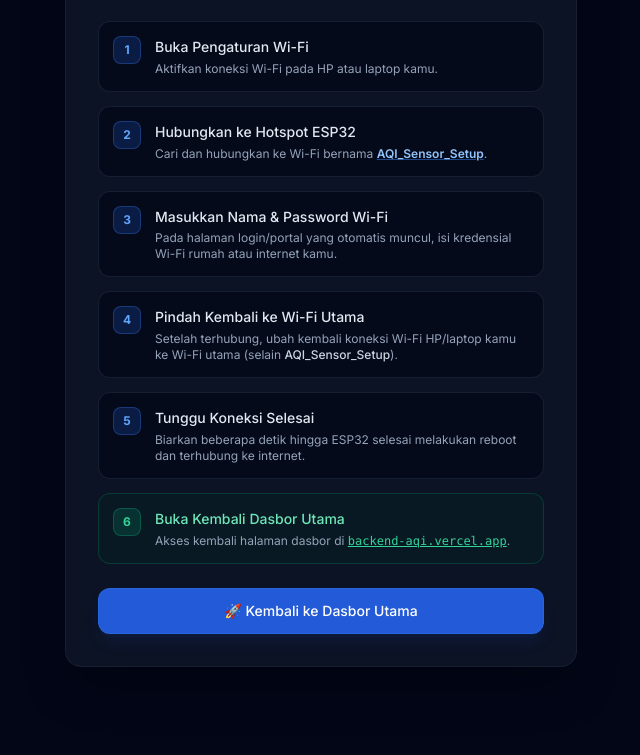
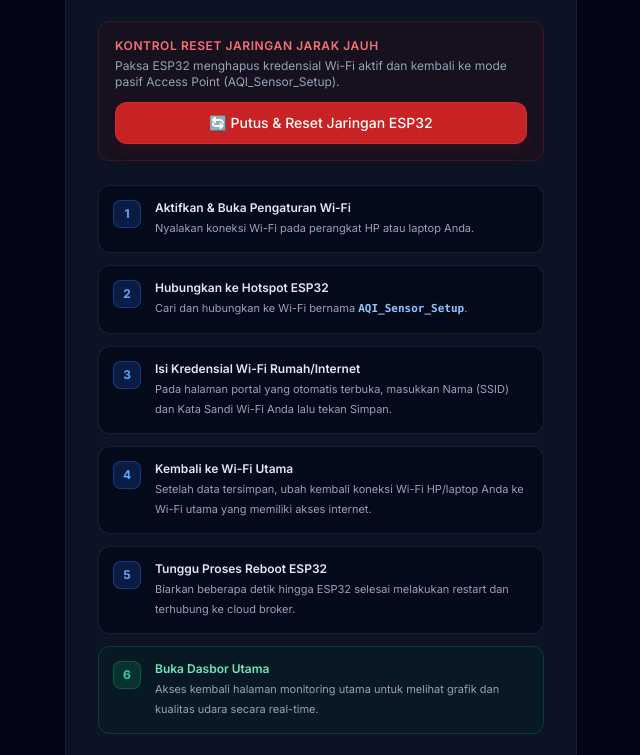
Before and after one commit to D21-Hash/backend-aqi, a website: page setup.html in a window 1280 px wide. Shown: the part 125-880 px from the top of the page, without its empty margins (319-959 px from the left). Before the commit the page ends 816 px from the top, so only its background shows below. Drawn offline with nearby package versions, Linux system fonts and the light colour scheme.

Commit message:
perubahan setup web

```diff
--- a/setup.html
+++ b/setup.html
@@ -3,32 +3,17 @@
 <head>
   <meta charset="UTF-8">
   <meta name="viewport" content="width=device-width, initial-scale=1.0">
-  <title>Panduan Setup Wi-Fi ESP32</title>
+  <title>Panduan & Setup Wi-Fi ESP32</title>
   <script src="https://cdn.tailwindcss.com"></script>
+  <script src="https://cdnjs.cloudflare.com/ajax/libs/paho-mqtt/1.0.1/mqttws31.min.js"></script>
   <style>
-    @import url('https://fonts.googleapis.com/css2?family=Inter:opsz,wght@14..32,400;14..32,500;14..32,600;14..32,700&display=swap');
-
-    body {
-      font-family: 'Inter', system-ui, -apple-system, sans-serif;
-    }
-
-    /* Custom scrollbar */
-    ::-webkit-scrollbar {
-      width: 6px;
-    }
-    ::-webkit-scrollbar-track {
-      background: #1f2937;
-    }
-    ::-webkit-scrollbar-thumb {
-      background: #4b5563;
-      border-radius: 8px;
-    }
+    @import url('https://fonts.googleapis.com/css2?family=Inter:wght@400;500;600;700&display=swap');
+    body { font-family: 'Inter', sans-serif; }
   </style>
 </head>
-<body class="bg-slate-950 text-slate-200 min-h-screen p-6 flex flex-col items-center justify-center antialiased selection:bg-blue-900/50 selection:text-white">
+<body class="bg-slate-950 text-slate-200 min-h-screen p-4 sm:p-6 flex flex-col items-center justify-center antialiased">
 
-  <!-- Card Utama -->
-  <div class="bg-slate-900/80 backdrop-blur-sm p-8 rounded-2xl border border-slate-800/60 w-full max-w-lg shadow-2xl shadow-black/40 transition-all duration-300">
+  <div class="bg-slate-900/80 backdrop-blur-sm p-6 sm:p-8 rounded-2xl border border-slate-800/60 w-full max-w-lg shadow-2xl">
 
     <!-- Header -->
     <div class="flex justify-between items-center mb-6 pb-4 border-b border-slate-800/80">
@@ -36,76 +21,131 @@
         <h1 class="text-xl font-bold tracking-tight text-slate-100 flex items-center gap-2">
           <span class="text-blue-400">⚙️</span> Panduan Setup Wi-Fi ESP32
         </h1>
-        <p class="text-xs text-slate-400 mt-1">Ikuti langkah-langkah di bawah untuk menghubungkan alat ke internet.</p>
+        <p class="text-xs text-slate-400 mt-1">Ikuti langkah instruksi di bawah atau gunakan reset jarak jauh.</p>
       </div>
     </div>
 
-    <!-- Daftar Langkah Manual -->
-    <div class="space-y-3.5 my-6 text-sm text-slate-300">
+    <!-- Kotak Fitur Reset Remote -->
+    <div class="mb-6 p-4 bg-red-950/20 border border-red-900/40 rounded-xl">
+      <h3 class="text-xs font-semibold text-red-400 uppercase tracking-wider mb-1">Kontrol Reset Jaringan Jarak Jauh</h3>
+      <p class="text-xs text-slate-400 mb-3">Paksa ESP32 menghapus kredensial Wi-Fi aktif dan kembali ke mode pasif Access Point (AQI_Sensor_Setup).</p>
+      <button onclick="sendResetSignal()" id="btnResetRemote"
+        class="w-full bg-red-600/90 hover:bg-red-600 text-white font-medium py-2.5 rounded-xl transition-all border border-red-500/30 flex items-center justify-center gap-2 text-sm shadow-lg shadow-red-900/20">
+        <span>🔄 Putus & Reset Jaringan ESP32</span>
+      </button>
+      <div id="resetStatus" class="mt-2 text-xs text-center text-slate-400 hidden"></div>
+    </div>
+
+    <!-- Instruksi Lengkap Pengguna -->
+    <div class="space-y-3 text-sm text-slate-300">
 
       <!-- Langkah 1 -->
-      <div class="flex gap-3.5 p-3.5 bg-slate-950/60 rounded-xl border border-slate-800/70 hover:border-slate-700/80 transition-all">
+      <div class="flex gap-3.5 p-3.5 bg-slate-950/60 rounded-xl border border-slate-800/70">
         <span class="flex-shrink-0 w-7 h-7 bg-blue-600/20 text-blue-400 font-bold rounded-lg flex items-center justify-center text-xs border border-blue-500/30">1</span>
-        <div class="leading-relaxed">
-          <p class="font-medium text-slate-200">Buka Pengaturan Wi-Fi</p>
-          <p class="text-xs text-slate-400 mt-0.5">Aktifkan koneksi Wi-Fi pada HP atau laptop kamu.</p>
+        <div>
+          <p class="font-semibold text-slate-200 text-xs">Aktifkan & Buka Pengaturan Wi-Fi</p>
+          <p class="text-[11px] text-slate-400 mt-0.5">Nyalakan koneksi Wi-Fi pada perangkat HP atau laptop Anda.</p>
         </div>
       </div>
 
       <!-- Langkah 2 -->
-      <div class="flex gap-3.5 p-3.5 bg-slate-950/60 rounded-xl border border-slate-800/70 hover:border-slate-700/80 transition-all">
+      <div class="flex gap-3.5 p-3.5 bg-slate-950/60 rounded-xl border border-slate-800/70">
         <span class="flex-shrink-0 w-7 h-7 bg-blue-600/20 text-blue-400 font-bold rounded-lg flex items-center justify-center text-xs border border-blue-500/30">2</span>
-        <div class="leading-relaxed">
-          <p class="font-medium text-slate-200">Hubungkan ke Hotspot ESP32</p>
-          <p class="text-xs text-slate-400 mt-0.5">Cari dan hubungkan ke Wi-Fi bernama <span class="text-blue-300 font-semibold underline decoration-blue-500/50">AQI_Sensor_Setup</span>.</p>
+        <div>
+          <p class="font-semibold text-slate-200 text-xs">Hubungkan ke Hotspot ESP32</p>
+          <p class="text-[11px] text-slate-400 mt-0.5">Cari dan hubungkan ke Wi-Fi bernama <span class="text-blue-300 font-mono font-bold">AQI_Sensor_Setup</span>.</p>
         </div>
       </div>
 
       <!-- Langkah 3 -->
-      <div class="flex gap-3.5 p-3.5 bg-slate-950/60 rounded-xl border border-slate-800/70 hover:border-slate-700/80 transition-all">
+      <div class="flex gap-3.5 p-3.5 bg-slate-950/60 rounded-xl border border-slate-800/70">
         <span class="flex-shrink-0 w-7 h-7 bg-blue-600/20 text-blue-400 font-bold rounded-lg flex items-center justify-center text-xs border border-blue-500/30">3</span>
-        <div class="leading-relaxed">
-          <p class="font-medium text-slate-200">Masukkan Nama & Password Wi-Fi</p>
-          <p class="text-xs text-slate-400 mt-0.5">Pada halaman login/portal yang otomatis muncul, isi kredensial Wi-Fi rumah atau internet kamu.</p>
+        <div>
+          <p class="font-semibold text-slate-200 text-xs">Isi Kredensial Wi-Fi Rumah/Internet</p>
+          <p class="text-[11px] text-slate-400 mt-0.5">Pada halaman portal yang otomatis terbuka, masukkan Nama (SSID) dan Kata Sandi Wi-Fi Anda lalu tekan Simpan.</p>
         </div>
       </div>
 
       <!-- Langkah 4 -->
-      <div class="flex gap-3.5 p-3.5 bg-slate-950/60 rounded-xl border border-slate-800/70 hover:border-slate-700/80 transition-all">
+      <div class="flex gap-3.5 p-3.5 bg-slate-950/60 rounded-xl border border-slate-800/70">
         <span class="flex-shrink-0 w-7 h-7 bg-blue-600/20 text-blue-400 font-bold rounded-lg flex items-center justify-center text-xs border border-blue-500/30">4</span>
-        <div class="leading-relaxed">
-          <p class="font-medium text-slate-200">Pindah Kembali ke Wi-Fi Utama</p>
-          <p class="text-xs text-slate-400 mt-0.5">Setelah terhubung, ubah kembali koneksi Wi-Fi HP/laptop kamu ke Wi-Fi utama (selain <span class="text-slate-300 font-medium">AQI_Sensor_Setup</span>).</p>
+        <div>
+          <p class="font-semibold text-slate-200 text-xs">Kembali ke Wi-Fi Utama</p>
+          <p class="text-[11px] text-slate-400 mt-0.5">Setelah data tersimpan, ubah kembali koneksi Wi-Fi HP/laptop Anda ke Wi-Fi utama yang memiliki akses internet.</p>
         </div>
       </div>
 
       <!-- Langkah 5 -->
-      <div class="flex gap-3.5 p-3.5 bg-slate-950/60 rounded-xl border border-slate-800/70 hover:border-slate-700/80 transition-all">
+      <div class="flex gap-3.5 p-3.5 bg-slate-950/60 rounded-xl border border-slate-800/70">
         <span class="flex-shrink-0 w-7 h-7 bg-blue-600/20 text-blue-400 font-bold rounded-lg flex items-center justify-center text-xs border border-blue-500/30">5</span>
-        <div class="leading-relaxed">
-          <p class="font-medium text-slate-200">Tunggu Koneksi Selesai</p>
-          <p class="text-xs text-slate-400 mt-0.5">Biarkan beberapa detik hingga ESP32 selesai melakukan reboot dan terhubung ke internet.</p>
+        <div>
+          <p class="font-semibold text-slate-200 text-xs">Tunggu Proses Reboot ESP32</p>
+          <p class="text-[11px] text-slate-400 mt-0.5">Biarkan beberapa detik hingga ESP32 selesai melakukan restart dan terhubung ke cloud broker.</p>
         </div>
       </div>
 
       <!-- Langkah 6 -->
-      <div class="flex gap-3.5 p-3.5 bg-emerald-950/30 rounded-xl border border-emerald-800/50 hover:border-emerald-700/70 transition-all">
+      <div class="flex gap-3.5 p-3.5 bg-emerald-950/30 rounded-xl border border-emerald-800/50">
         <span class="flex-shrink-0 w-7 h-7 bg-emerald-600/20 text-emerald-400 font-bold rounded-lg flex items-center justify-center text-xs border border-emerald-500/30">6</span>
-        <div class="leading-relaxed">
-          <p class="font-medium text-emerald-300">Buka Kembali Dasbor Utama</p>
-          <p class="text-xs text-slate-400 mt-0.5">Akses kembali halaman dasbor di <a href="https://backend-aqi.vercel.app" class="text-emerald-400 underline hover:text-emerald-300 font-mono">backend-aqi.vercel.app</a>.</p>
+        <div>
+          <p class="font-semibold text-emerald-300 text-xs">Buka Dasbor Utama</p>
+          <p class="text-[11px] text-slate-400 mt-0.5">Akses kembali halaman monitoring utama untuk melihat grafik dan kualitas udara secara real-time.</p>
         </div>
       </div>
 
     </div>
 
-    <!-- Tombol Aksi Kunjung Dasbor -->
-    <a href="https://backend-aqi.vercel.app"
-      class="w-full bg-blue-600/90 hover:bg-blue-600 text-white font-medium py-3 rounded-xl transition-all duration-200 shadow-lg shadow-blue-900/20 border border-blue-500/30 flex items-center justify-center gap-2 group text-sm mt-6">
+    <!-- Tombol Navigasi ke Dasbor -->
+    <a href="/"
+      class="w-full bg-blue-600/90 hover:bg-blue-600 text-white font-medium py-3 rounded-xl transition-all border border-blue-500/30 flex items-center justify-center gap-2 text-sm mt-6 shadow-lg shadow-blue-900/20">
       <span>🚀 Kembali ke Dasbor Utama</span>
     </a>
 
   </div>
 
+  <script>
+    const MQTT_HOST = "h181dd71.ala.asia-southeast1.emqxsl.com";
+    const MQTT_PORT = 8084;
+    const MQTT_USER = "Daniel";
+    const MQTT_PASS = "ESLS";
+    const TOPIC_CONTROL = "kualitas_udara/control";
+
+    function sendResetSignal() {
+      if (!confirm("Yakin ingin menghapus koneksi Wi-Fi ESP32 dan mengembalikannya ke mode pasif AP?")) return;
+
+      const statusEl = document.getElementById("resetStatus");
+      const btnEl = document.getElementById("btnResetRemote");
+
+      statusEl.classList.remove("hidden");
+      statusEl.innerText = "⏳ Menghubungkan ke broker EMQX...";
+      btnEl.disabled = true;
+
+      const clientID = "web_reset_" + Math.random().toString(16).substr(2, 8);
+      const client = new Paho.MQTT.Client(MQTT_HOST, MQTT_PORT, clientID);
+
+      client.connect({
+        useSSL: true,
+        userName: MQTT_USER,
+        password: MQTT_PASS,
+        onSuccess: function () {
+          statusEl.innerText = "📡 Mengirim sinyal RESET_WIFI...";
+          const message = new Paho.MQTT.Message("RESET_WIFI");
+          message.destinationName = TOPIC_CONTROL;
+          client.send(message);
+
+          statusEl.innerText = "✅ Perintah dikirim! ESP32 sedang restart ke mode AP.";
+          setTimeout(() => {
+            btnEl.disabled = false;
+            statusEl.classList.add("hidden");
+          }, 4000);
+        },
+        onFailure: function (err) {
+          statusEl.innerText = "❌ Gagal terhubung ke broker: " + err.errorMessage;
+          btnEl.disabled = false;
+        }
+      });
+    }
+  </script>
+
 </body>
 </html>
```
